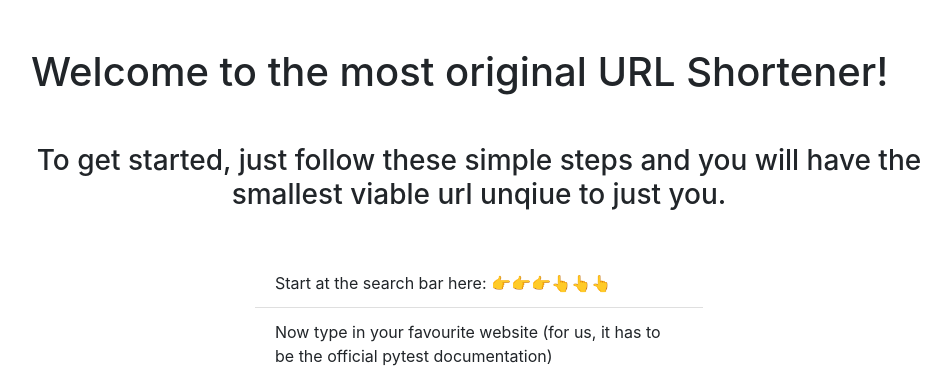
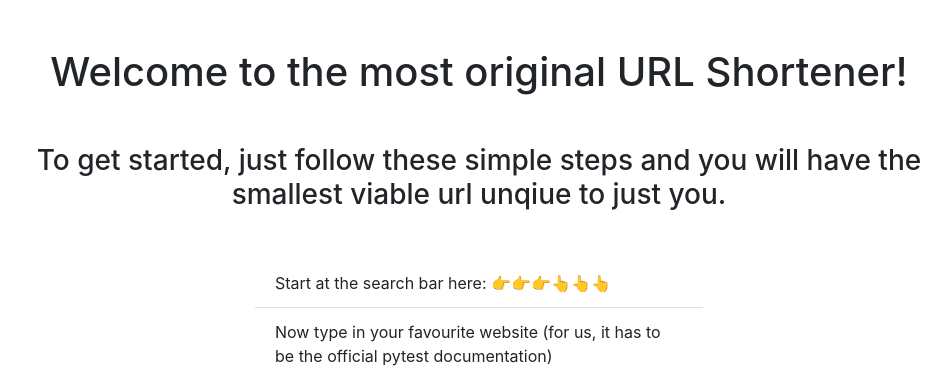
Before and after one commit to SamHardiment/URLShortener, a Flask app: page / in a window 1280 px wide. Shown: the part 56-436 px from the top of the page, without its empty margins (161-1112 px from the left). Run offline with Flask 2, Linux system fonts and the light colour scheme; parts of the project's set-up code (start-up, migrations or seed data) failed here and were passed over.

Commit message:
change the text-allignment of welcome title

```diff
--- a/templates/home.html
+++ b/templates/home.html
@@ -1,9 +1,7 @@
 {% extends "base.html"%} {% block title %}{{title}}{% endblock %} {% block
 content %}
 <section style="width: 70%; margin: auto">
-  <h1 class="welcome_title mt-5">
-    Welcome to the most original URL Shortener!
-  </h1>
+  <h1 class="text-center mt-5">Welcome to the most original URL Shortener!</h1>
   <div class="welcome_container mt-5">
     <h3 style="text-align: center">
       To get started, just follow these simple steps and you will have the
```
